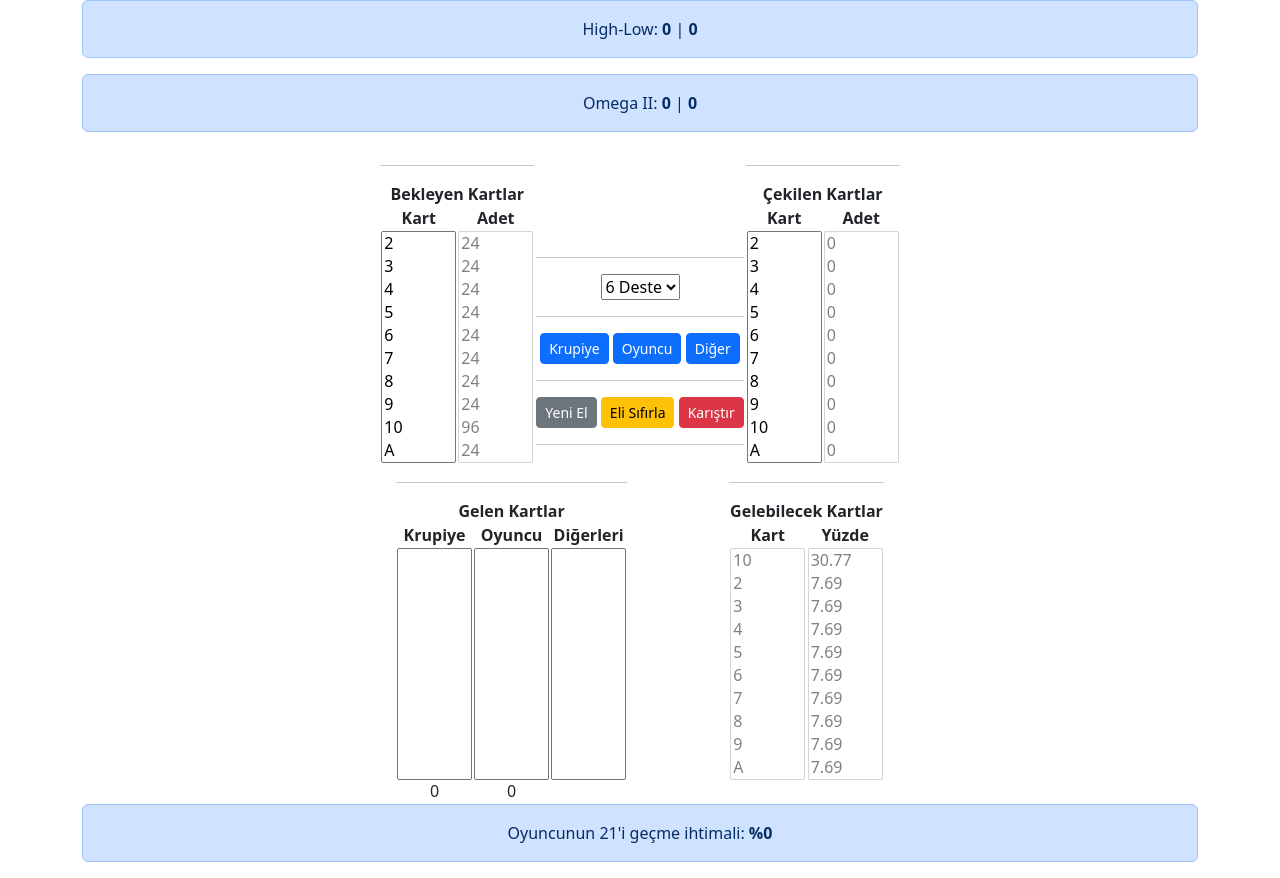
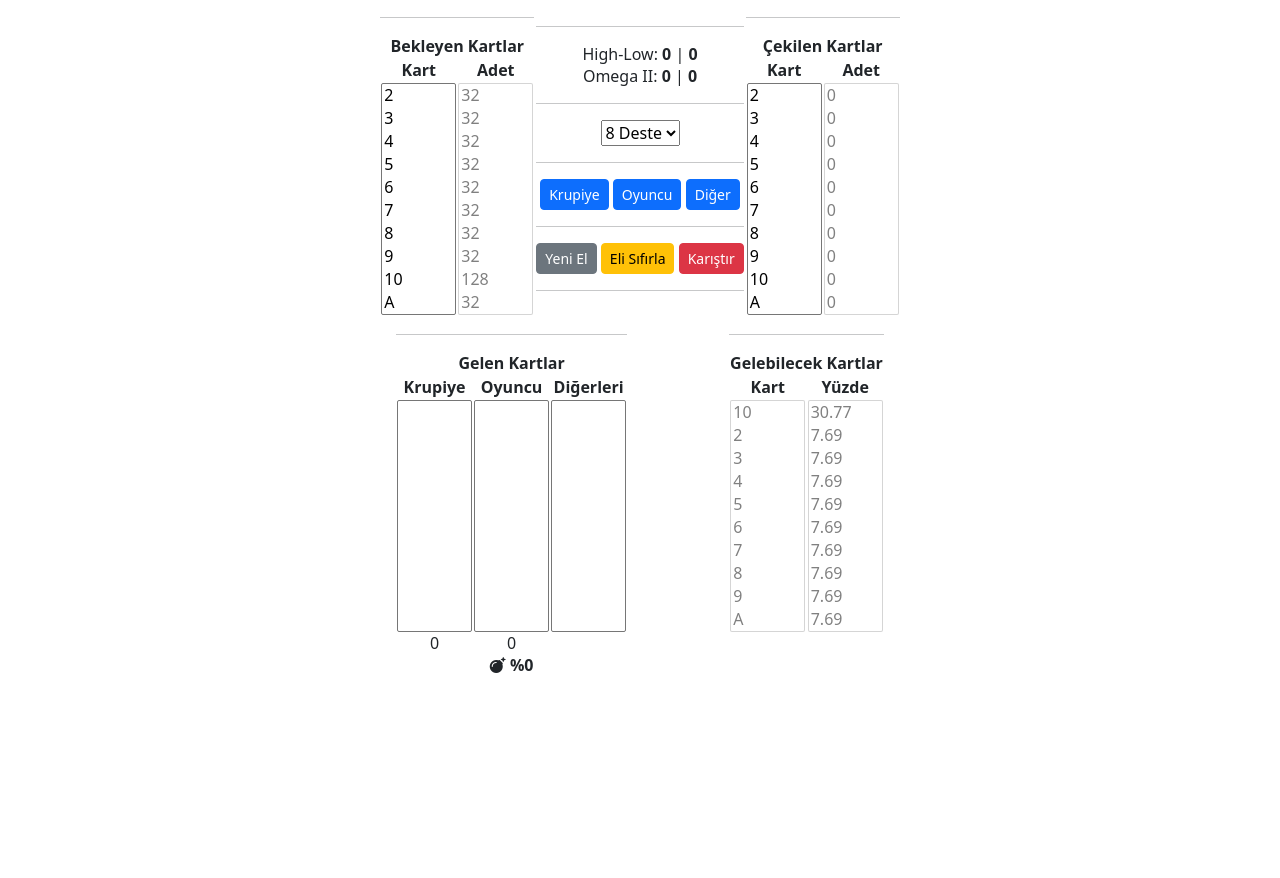
Before and after one commit to okanucak/blackjack-tracker, a plain HTML site: page index.html in a window 1280 px wide. After the commit the page ends 800 px from the top, so only its background shows below. Drawn offline with nearby package versions, Linux system fonts and the light colour scheme.

Commit message:
Design updates have been made

```diff
--- a/index.html
+++ b/index.html
@@ -1,8 +1,12 @@
 <html>
 <head>
+	<meta charset="utf-8">
+
 	<title>BlackJack Tracker</title>
 
 	<link href="https://cdn.jsdelivr.net/npm/bootstrap@5.3.3/dist/css/bootstrap.min.css" rel="stylesheet" integrity="sha384-QWTKZyjpPEjISv5WaRU9OFeRpok6YctnYmDr5pNlyT2bRjXh0JMhjY6hW+ALEwIH" crossorigin="anonymous">
+	<link rel="stylesheet" href="https://cdnjs.cloudflare.com/ajax/libs/font-awesome/6.4.0/css/all.min.css" />
+
 	<link rel="stylesheet" href="css/styles.css"/>
 
 	<script src="https://code.jquery.com/jquery-3.7.1.js" integrity="sha256-eKhayi8LEQwp4NKxN+CfCh+3qOVUtJn3QNZ0TciWLP4=" crossorigin="anonymous"></script>
@@ -12,12 +16,6 @@
 </head>
 <body>
 	<div class="container text-center">
-		<div class="alert alert-primary" role="alert">
-			High-Low: <b><span id="spnHiloNumber"></span></b> | <b><span id="spnHiloValue"></span></b>
-		</div>
-		<div class="alert alert-primary" role="alert">
-			Omega II: <b><span id="spnOmegaIINumber"></span></b> | <b><span id="spnOmegaIIValue"></span></b>
-		</div>
 		<div class="row align-items-center">
 			<div class="col align-items-center" align="center">
 				<table>
@@ -39,7 +37,13 @@
 							</table>
 						</td>
 						<td align="center" valign="center">
-							<br/><br/><br/><br/>
+							<hr/>
+							<div>
+								High-Low: <b><span id="spnHiloNumber"></span></b> | <b><span id="spnHiloValue"></span></b>
+							</div>
+							<div>
+								Omega II: <b><span id="spnOmegaIINumber"></span></b> | <b><span id="spnOmegaIIValue"></span></b>
+							</div>
 							<hr/>
 							<div>
 								<select id="slcDeckCount"></select>
@@ -105,6 +109,9 @@
 										<br/>
 										<span id="spnPlayerSoftTotal"></span>
 										<span id="spnPlayerTotal">0</span>
+										<br/>
+										<i class="fas fa-bomb"></i>
+										<b>%<span id="spnPlayerRisk">0</span></b>
 									</td>
 									<td align="center">
 										<select id="slcOtherCards" multiple class="slc" size="10"></select>
@@ -137,9 +144,6 @@
 					</tr>
 				</table>
 			</div>
-		</div>
-		<div class="alert alert-primary" role="alert">
-			Oyuncunun 21'i geçme ihtimali: <b>%<span id="spnPlayerRisk">0</span></b>
 		</div>
 	</div>
 
--- a/js/defines.js
+++ b/js/defines.js
@@ -6,7 +6,7 @@
 const DECK_COUNTS = [1, 2, 4, 6, 8];
 
 // Variables
-var deckCount = 6;
+var deckCount = 8;
 var cards = [];
 var dealerCards = [];
 var playerCards = [];
--- a/js/functions.js
+++ b/js/functions.js
@@ -202,7 +202,7 @@ function getPlayerRiskFor21() {
 		pendingTotal += cards[i].pendingAmount;
 	}
 	var risk = 100 - whiteTotal / pendingTotal * 100;
-	return risk.toFixed(4);
+	return risk.toFixed(0);
 }
 
 function toPlayerCards(card) {
@@ -288,5 +288,5 @@ function toPendingCards(card) {
 
 function getRateByNumber(number) {
 	var rate = number / (pendingCardCount / 52);
-	return rate.toFixed(4);
+	return rate.toFixed(1);
 }
```
